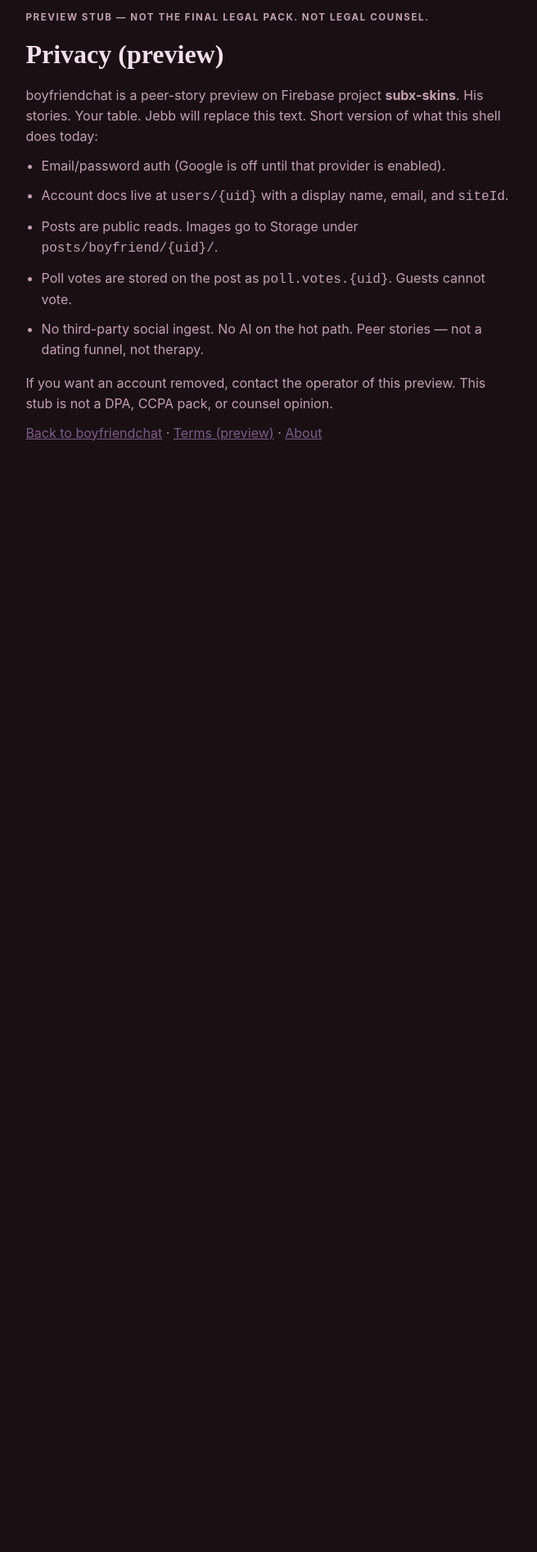
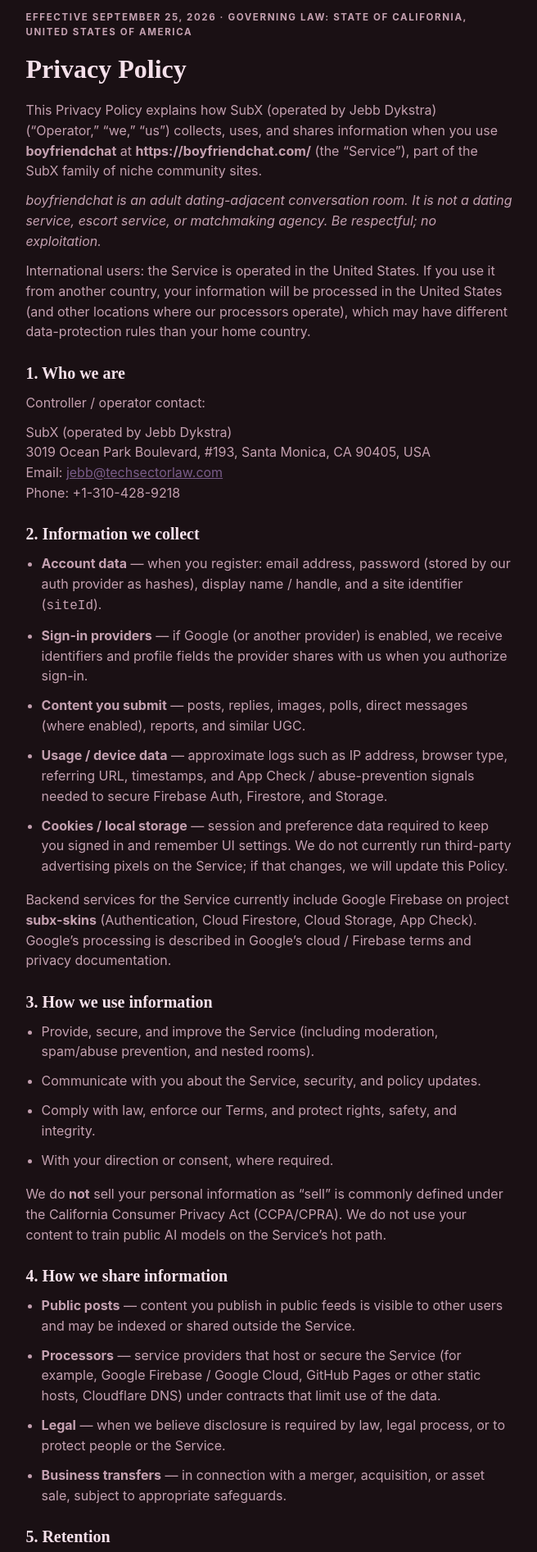
Before and after one commit to jebbdykstra99/boyfriendchat, a plain HTML site: page privacy.html in a window 1280 px wide. Shown: the part 60-1953 px from the top of the page at 82% size, without its empty margins (311-967 px from the left). Before the commit the page ends 800 px from the top, so only its background shows below. Drawn offline with Linux system fonts and the light colour scheme.

Commit message:
legal: Privacy Policy (US/CA jurisdiction, intl audience)

```diff
--- a/privacy.html
+++ b/privacy.html
@@ -2,27 +2,80 @@
 <html lang="en">
 <head>
   <meta charset="UTF-8">
+  <meta name="viewport" content="width=device-width, initial-scale=1.0">
   <meta name="robots" content="noindex, nofollow">
-  <meta name="viewport" content="width=device-width, initial-scale=1.0">
-  <title>Privacy (Preview) — boyfriendchat</title>
+  <title>Privacy Policy — boyfriendchat</title>
   <link rel="icon" type="image/svg+xml" href="favicon.svg">
-  <link rel="stylesheet" href="styles.css?v=16">
+  <link rel="stylesheet" href="styles.css">
 </head>
 <body class="legal-page">
-  <div class="preview-banner" role="status">Preview · noindex · no GTM. Guest can browse. Sign in to share a story.</div>
   <article class="legal-doc">
-    <p class="legal-kicker">Preview stub — not the final legal pack. Not legal counsel.</p>
-    <h1>Privacy (preview)</h1>
-    <p>boyfriendchat is a peer-story preview on Firebase project <strong>subx-skins</strong>. His stories. Your table. Jebb will replace this text. Short version of what this shell does today:</p>
+    <p class="legal-kicker">Effective September 25, 2026 · Governing law: State of California, United States of America</p>
+    <h1>Privacy Policy</h1>
+    <p>This Privacy Policy explains how SubX (operated by Jebb Dykstra) (“Operator,” “we,” “us”) collects, uses, and shares information when you use <strong>boyfriendchat</strong> at <strong>https://boyfriendchat.com/</strong> (the “Service”), part of the SubX family of niche community sites.</p>
+    <p><em>boyfriendchat is an adult dating-adjacent conversation room. It is not a dating service, escort service, or matchmaking agency. Be respectful; no exploitation.</em></p>
+    <p>International users: the Service is operated in the United States. If you use it from another country, your information will be processed in the United States (and other locations where our processors operate), which may have different data-protection rules than your home country.</p>
+
+    <h2>1. Who we are</h2>
+    <p>Controller / operator contact:</p>
+    <p>SubX (operated by Jebb Dykstra)<br>
+    3019 Ocean Park Boulevard, #193, Santa Monica, CA 90405, USA<br>
+    Email: <a href="mailto:jebb@techsectorlaw.com">jebb@techsectorlaw.com</a><br>
+    Phone: +1-310-428-9218</p>
+
+    <h2>2. Information we collect</h2>
     <ul>
-      <li>Email/password auth (Google is off until that provider is enabled).</li>
-      <li>Account docs live at <code>users/{uid}</code> with a display name, email, and <code>siteId</code>.</li>
-      <li>Posts are public reads. Images go to Storage under <code>posts/boyfriend/{uid}/</code>.</li>
-      <li>Poll votes are stored on the post as <code>poll.votes.{uid}</code>. Guests cannot vote.</li>
-      <li>No third-party social ingest. No AI on the hot path. Peer stories — not a dating funnel, not therapy.</li>
+      <li><strong>Account data</strong> — when you register: email address, password (stored by our auth provider as hashes), display name / handle, and a site identifier (<code>siteId</code>).</li>
+      <li><strong>Sign-in providers</strong> — if Google (or another provider) is enabled, we receive identifiers and profile fields the provider shares with us when you authorize sign-in.</li>
+      <li><strong>Content you submit</strong> — posts, replies, images, polls, direct messages (where enabled), reports, and similar UGC.</li>
+      <li><strong>Usage / device data</strong> — approximate logs such as IP address, browser type, referring URL, timestamps, and App Check / abuse-prevention signals needed to secure Firebase Auth, Firestore, and Storage.</li>
+      <li><strong>Cookies / local storage</strong> — session and preference data required to keep you signed in and remember UI settings. We do not currently run third-party advertising pixels on the Service; if that changes, we will update this Policy.</li>
     </ul>
-    <p>If you want an account removed, contact the operator of this preview. This stub is not a DPA, CCPA pack, or counsel opinion.</p>
-    <p><a href="./">Back to boyfriendchat</a> · <a href="terms.html">Terms (preview)</a> · <a href="about.html">About</a></p>
+    <p>Backend services for the Service currently include Google Firebase on project <strong>subx-skins</strong> (Authentication, Cloud Firestore, Cloud Storage, App Check). Google’s processing is described in Google’s cloud / Firebase terms and privacy documentation.</p>
+
+    <h2>3. How we use information</h2>
+    <ul>
+      <li>Provide, secure, and improve the Service (including moderation, spam/abuse prevention, and nested rooms).</li>
+      <li>Communicate with you about the Service, security, and policy updates.</li>
+      <li>Comply with law, enforce our Terms, and protect rights, safety, and integrity.</li>
+      <li>With your direction or consent, where required.</li>
+    </ul>
+    <p>We do <strong>not</strong> sell your personal information as “sell” is commonly defined under the California Consumer Privacy Act (CCPA/CPRA). We do not use your content to train public AI models on the Service’s hot path.</p>
+
+    <h2>4. How we share information</h2>
+    <ul>
+      <li><strong>Public posts</strong> — content you publish in public feeds is visible to other users and may be indexed or shared outside the Service.</li>
+      <li><strong>Processors</strong> — service providers that host or secure the Service (for example, Google Firebase / Google Cloud, GitHub Pages or other static hosts, Cloudflare DNS) under contracts that limit use of the data.</li>
+      <li><strong>Legal</strong> — when we believe disclosure is required by law, legal process, or to protect people or the Service.</li>
+      <li><strong>Business transfers</strong> — in connection with a merger, acquisition, or asset sale, subject to appropriate safeguards.</li>
+    </ul>
+
+    <h2>5. Retention</h2>
+    <p>We retain account and content data while your account is active and as needed for legitimate operations, disputes, and legal obligations. You may delete many posts in-product; residual copies may remain in backups for a limited period.</p>
+
+    <h2>6. Security</h2>
+    <p>We use industry-standard measures (encrypted transport, access controls, App Check, server rules). No method of transmission or storage is 100% secure.</p>
+
+    <h2>7. Children’s privacy</h2>
+    <p>The Service is not directed to children under 13 (or under 18 where this room’s Terms set a higher minimum age). We do not knowingly collect personal information from children below that age. If you believe we have, contact us and we will delete it.</p>
+
+    <h2>8. Your privacy rights</h2>
+    <p><strong>Global / U.S. state rights (including California):</strong> Subject to applicable law, you may request access to, correction of, or deletion of personal information we hold about you, or appeal a denial. Email <a href="mailto:jebb@techsectorlaw.com">jebb@techsectorlaw.com</a> with the subject line “Privacy request — boyfriendchat.” We will verify your request and respond as required. You will not be discriminated against for exercising rights under CCPA/CPRA.</p>
+    <p><strong>EEA/UK users:</strong> Where GDPR / UK GDPR applies, our legal bases typically include contract (providing the Service), legitimate interests (security, improvement, moderation), and consent (where required). You may have rights to access, rectify, erase, restrict, object, and data portability, and to lodge a complaint with a supervisory authority. Because we are U.S.-based, transfers rely on appropriate safeguards used by our processors (for example, Standard Contractual Clauses in Google Cloud/Firebase offerings).</p>
+
+    <h2>9. International transfers</h2>
+    <p>By using the Service, you understand your information may be transferred to and processed in the United States and other countries where our processors operate.</p>
+
+    <h2>10. Third-party links</h2>
+    <p>Outbound links (city portals, race listings, filings, news) have their own privacy policies. We are not responsible for their practices.</p>
+
+    <h2>11. Changes</h2>
+    <p>We may update this Policy by posting a new version here and revising the effective date. Material changes will be highlighted when appropriate. Continued use after the effective date means you accept the updated Policy where permitted by law.</p>
+
+    <h2>12. Contact</h2>
+    <p>Privacy questions or requests: <a href="mailto:jebb@techsectorlaw.com">jebb@techsectorlaw.com</a> · 3019 Ocean Park Boulevard, #193, Santa Monica, CA 90405, USA · +1-310-428-9218</p>
+
+    <p><a href="./">Back to boyfriendchat</a> · <a href="terms.html">Terms of Service</a></p>
   </article>
 </body>
 </html>
```
